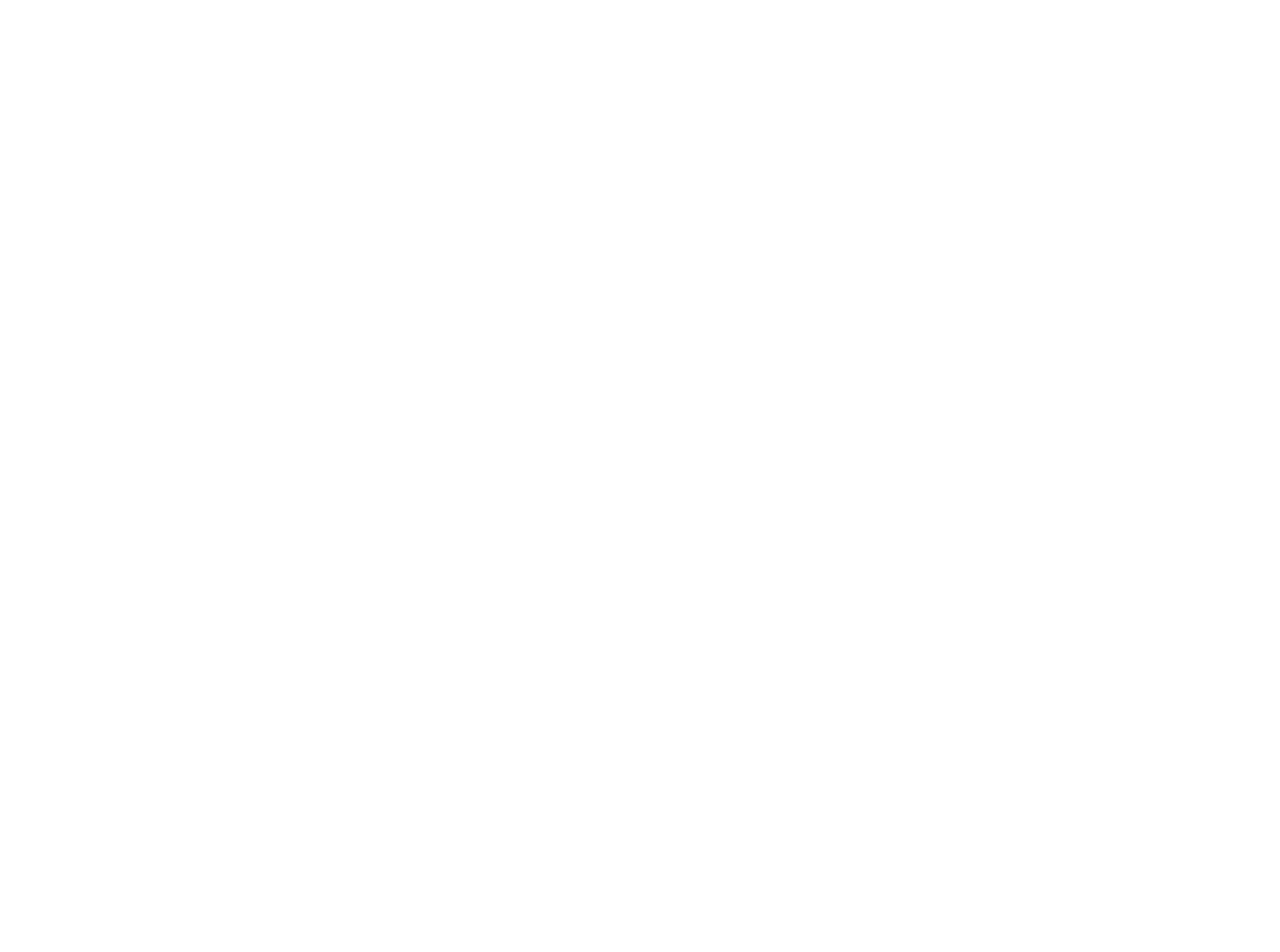
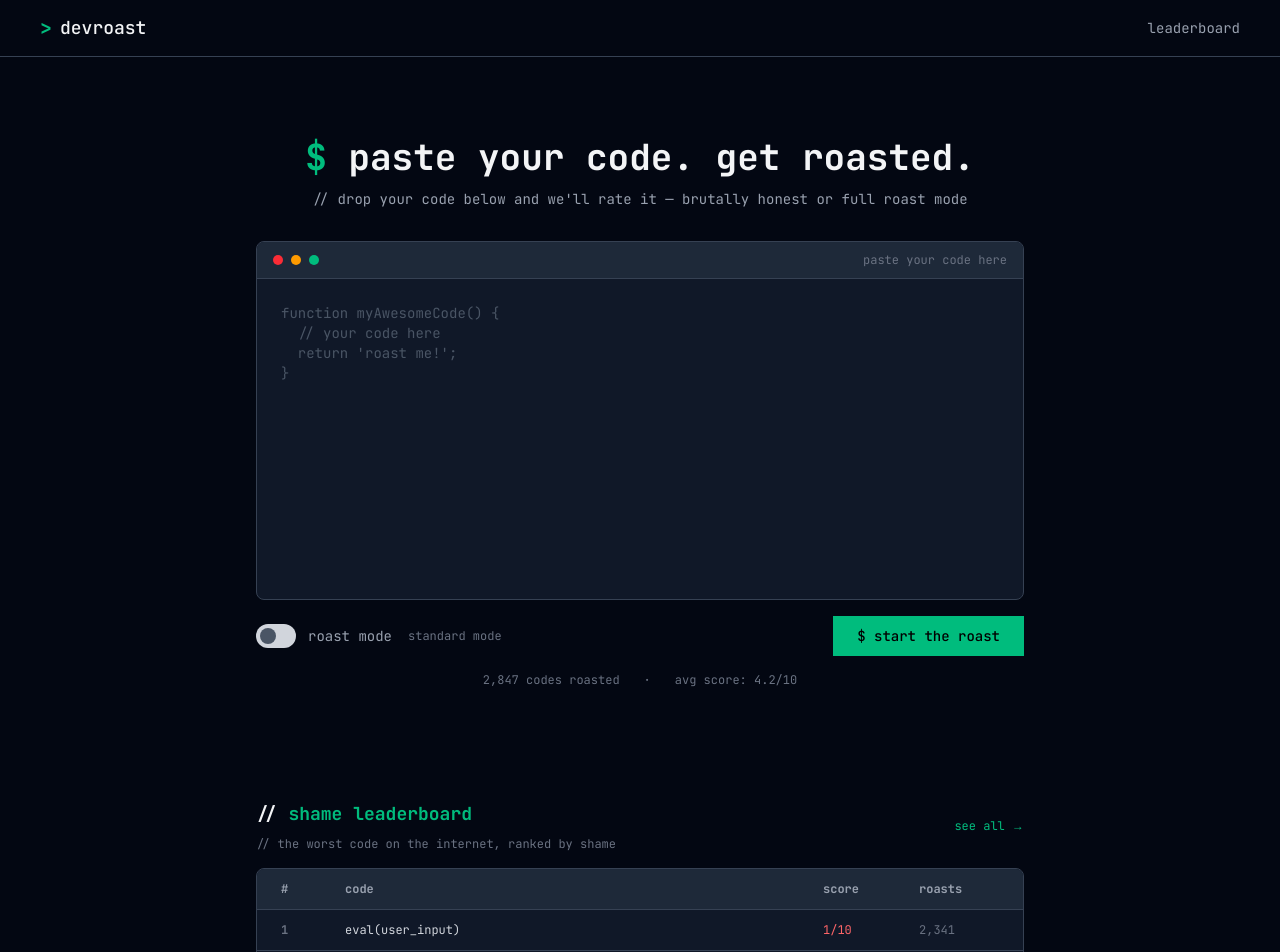
Before and after one commit to jpcmf/devroast, a Next.js app: page / in a window 1280 px wide. Shown: the top 952 px of the page. Before the commit the page ends 800 px from the top, so only its background shows below. Built offline with nearby package versions, Linux system fonts and the light colour scheme.

Commit message:
feat: Add layout and home page components with navigation and code submission features

```diff
--- a/src/app/layout.tsx
+++ b/src/app/layout.tsx
@@ -15,7 +15,26 @@ export const metadata: Metadata = {
 export default function RootLayout({ children }: { children: React.ReactNode }) {
 	return (
 		<html lang="en" className={jetBrainsMono.variable}>
-			<body>{children}</body>
+			<body className="bg-gray-950">
+				{/* Navbar */}
+				<nav className="border-b border-gray-700 bg-gray-950 px-10 py-3.5 flex items-center justify-between sticky top-0 z-50">
+					{/* Logo */}
+					<a href="/" className="flex items-center gap-2 hover:opacity-80 transition-opacity">
+						<span className="text-xl font-bold text-emerald-500 font-jetbrains-mono">{`>`}</span>
+						<span className="text-lg font-medium text-gray-100 font-jetbrains-mono">devroast</span>
+					</a>
+
+					{/* Nav Links */}
+					<div className="flex items-center gap-6">
+						<a href="/" className="text-sm text-gray-400 font-jetbrains-mono hover:text-gray-100 transition-colors">
+							leaderboard
+						</a>
+					</div>
+				</nav>
+
+				{/* Page Content */}
+				{children}
+			</body>
 		</html>
 	);
 }
--- a/src/app/page.tsx
+++ b/src/app/page.tsx
@@ -1,3 +1,125 @@
+import { Button, Toggle } from "@/components";
+
 export default function Home() {
-	return <div></div>;
+	return (
+		<div className="min-h-screen">
+			{/* Main Content */}
+			<main className="flex flex-col items-center gap-8 px-10 py-20">
+				{/* Hero Section */}
+				<div className="max-w-2xl space-y-3 text-center">
+					<h1 className="text-4xl font-bold text-gray-100 font-jetbrains-mono">
+						<span className="text-emerald-500">{`$ `}</span>paste your code. get roasted.
+					</h1>
+					<p className="text-sm text-gray-400 font-jetbrains-mono">
+						{`// drop your code below and we'll rate it — brutally honest or full roast mode`}
+					</p>
+				</div>
+
+				{/* Code Input Section */}
+				<div className="w-full max-w-3xl space-y-4">
+					{/* Code Editor */}
+					<div className="rounded-lg border border-gray-700 bg-gray-900 overflow-hidden">
+						{/* Window Header */}
+						<div className="flex items-center gap-3 border-b border-gray-700 bg-gray-800 px-4 py-2.5">
+							<div className="flex gap-2">
+								<div className="h-2.5 w-2.5 rounded-full bg-red-500" />
+								<div className="h-2.5 w-2.5 rounded-full bg-amber-500" />
+								<div className="h-2.5 w-2.5 rounded-full bg-emerald-500" />
+							</div>
+							<span className="ml-auto text-xs text-gray-500 font-jetbrains-mono">paste your code here</span>
+						</div>
+
+						{/* Code Area */}
+						<div className="min-h-80 p-6 font-jetbrains-mono text-sm text-gray-300">
+							<textarea
+								placeholder="function myAwesomeCode() {
+  // your code here
+  return 'roast me!';
+}"
+								className="h-64 w-full resize-none bg-transparent text-gray-300 placeholder-gray-600 focus:outline-none"
+								defaultValue=""
+							/>
+						</div>
+					</div>
+
+					{/* Actions Bar */}
+					<div className="flex items-center justify-between">
+						<div className="flex items-center gap-4">
+							<Toggle defaultChecked={false} label="roast mode" />
+							<span className="text-xs text-gray-500 font-jetbrains-mono">standard mode</span>
+						</div>
+						<Button variant="primary" size="md">
+							{`$ start the roast`}
+						</Button>
+					</div>
+
+					{/* Footer Stats */}
+					<div className="flex items-center justify-center gap-6 text-xs text-gray-500 font-jetbrains-mono">
+						<span>2,847 codes roasted</span>
+						<span>·</span>
+						<span>avg score: 4.2/10</span>
+					</div>
+				</div>
+
+				{/* Spacer */}
+				<div className="h-12" />
+
+				{/* Leaderboard Preview Section */}
+				<div className="w-full max-w-3xl space-y-4" id="leaderboard">
+					<div className="flex items-center justify-between">
+						<div>
+							<h2 className="text-lg font-bold text-gray-100 font-jetbrains-mono">
+								{`// `}
+								<span className="text-emerald-500">shame leaderboard</span>
+							</h2>
+							<p className="text-xs text-gray-500 font-jetbrains-mono mt-2">
+								{`// the worst code on the internet, ranked by shame`}
+							</p>
+						</div>
+						<a href="/" className="text-xs text-emerald-500 font-jetbrains-mono hover:text-emerald-400 transition-colors">
+							see all →
+						</a>
+					</div>
+
+					{/* Leaderboard Table Preview */}
+					<div className="rounded-lg border border-gray-700 bg-gray-900 overflow-hidden">
+						{/* Table Header */}
+						<div className="flex items-center gap-4 border-b border-gray-700 bg-gray-800 px-6 py-3 text-xs font-bold text-gray-400 font-jetbrains-mono">
+							<div className="w-12">#</div>
+							<div className="flex-1">code</div>
+							<div className="w-20">score</div>
+							<div className="w-20">roasts</div>
+						</div>
+
+						{/* Table Rows */}
+						<div className="space-y-0">
+							{[
+								{ rank: 1, code: "eval(user_input)", score: "1/10", roasts: "2,341" },
+								{ rank: 2, code: "var x = y = z = 1", score: "1.5/10", roasts: "1,892" },
+								{ rank: 3, code: "if (x == true) {...}", score: "2/10", roasts: "1,654" },
+							].map((item) => (
+								<div
+									key={item.rank}
+									className="flex items-center gap-4 border-b border-gray-700 px-6 py-3 text-xs text-gray-400 font-jetbrains-mono hover:bg-gray-800 transition-colors"
+								>
+									<div className="w-12 font-bold text-gray-500">{item.rank}</div>
+									<div className="flex-1 text-gray-300">{item.code}</div>
+									<div className="w-20 text-red-400">{item.score}</div>
+									<div className="w-20 text-gray-500">{item.roasts}</div>
+								</div>
+							))}
+						</div>
+					</div>
+
+					{/* View More Hint */}
+					<div className="flex items-center justify-center py-4 text-xs text-gray-600 font-jetbrains-mono">
+						scroll or <a href="/" className="text-emerald-500 hover:text-emerald-400 ml-1">see all</a>
+					</div>
+				</div>
+
+				{/* Bottom Padding */}
+				<div className="h-12" />
+			</main>
+		</div>
+	);
 }
```
Also changed, not shown: 2 other files (tests, documents, lock files or other folders).
